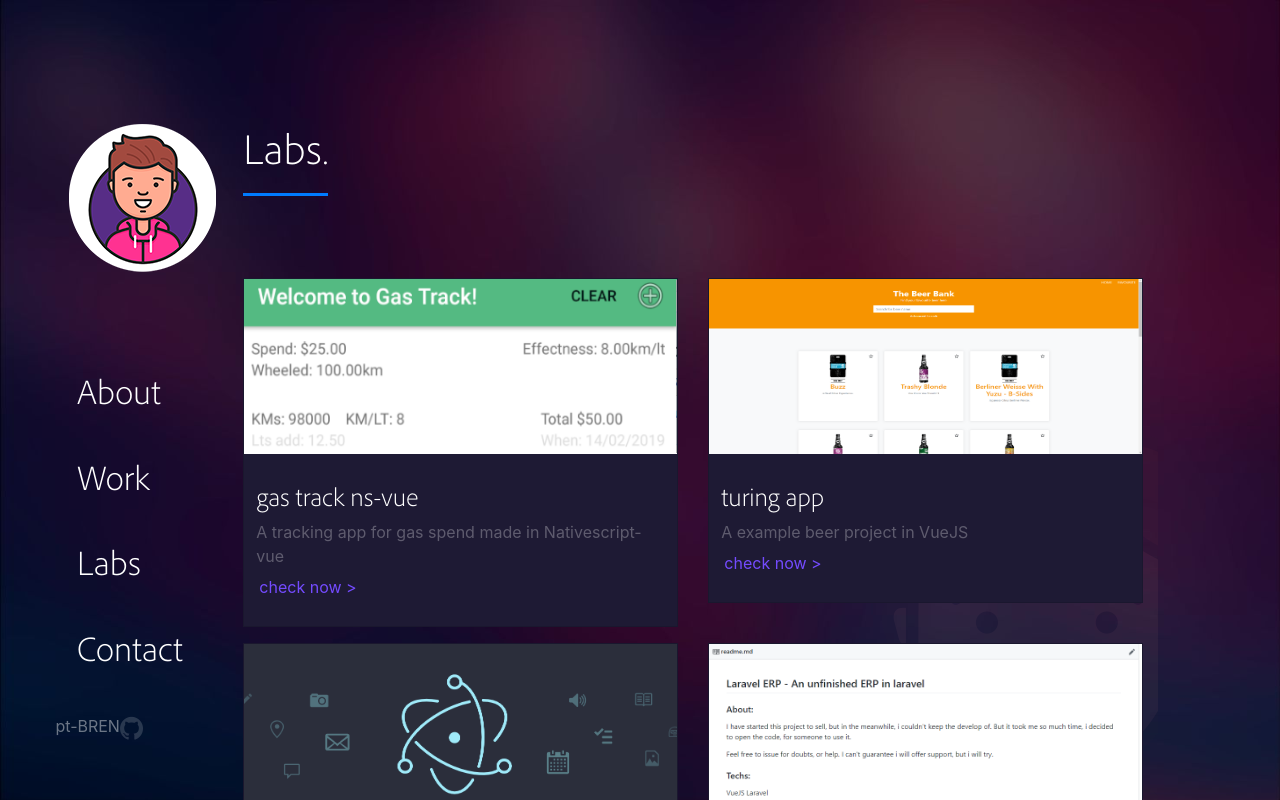
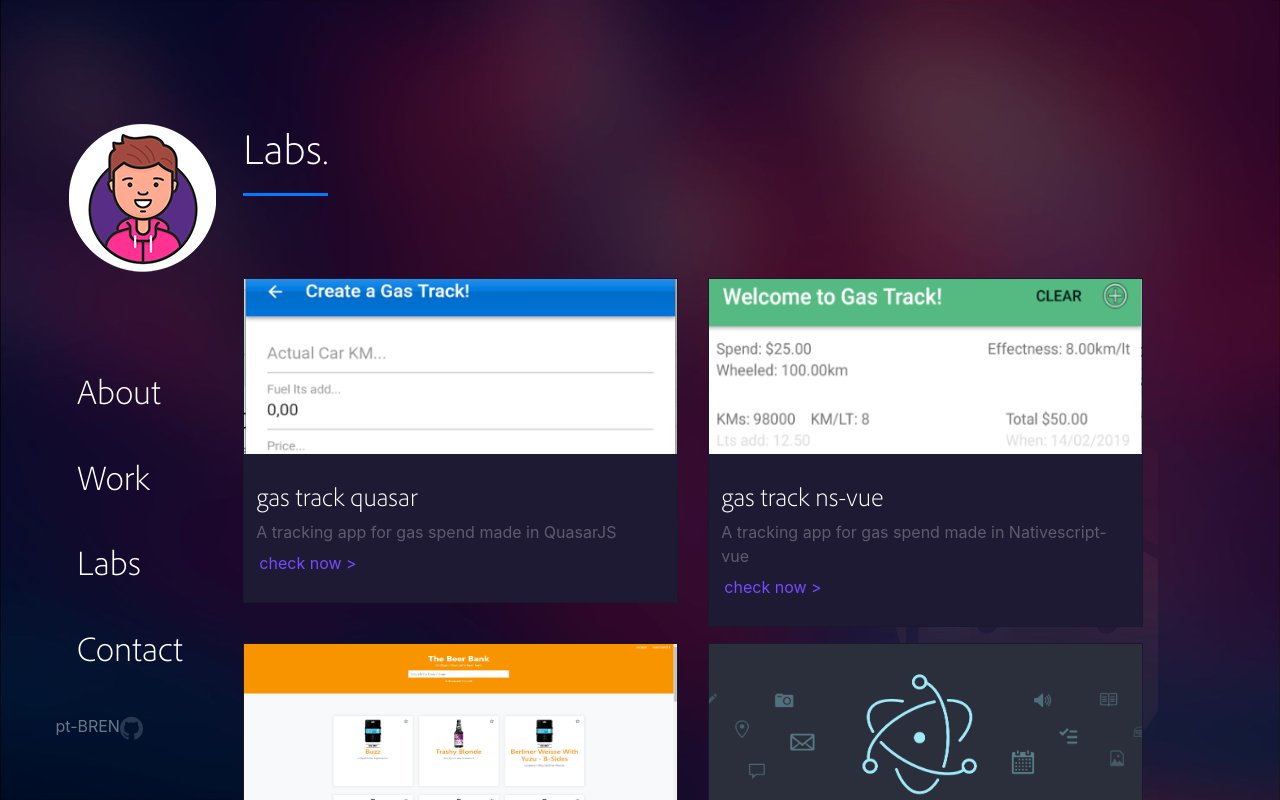
Before and after one commit to algoz098/portfolio, a Nuxt app: page /labs in a window 1280 px wide. Shown: the top 800 px of the page. Built offline with nearby package versions, Linux system fonts and the light colour scheme.

Commit message:
Gas Track Quasar

```diff
--- a/pages/_lang/labs.vue
+++ b/pages/_lang/labs.vue
@@ -38,6 +38,12 @@
   data(){
     return {
       works:[
+        {
+          img: `${this.env()}img/gas-track-quasar.png`,
+          name: 'Gas Track Quasar',
+          description: `A tracking app for gas spend made in QuasarJS`,
+          link: `https://github.com/algoz098/gas-track-quasar`
+        },
         {
           img: `${this.env()}img/gas-trac.png`,
           name: 'Gas Track NS-Vue',
```
Also changed, not shown: static/img/gas-track-quasar.png (added).
